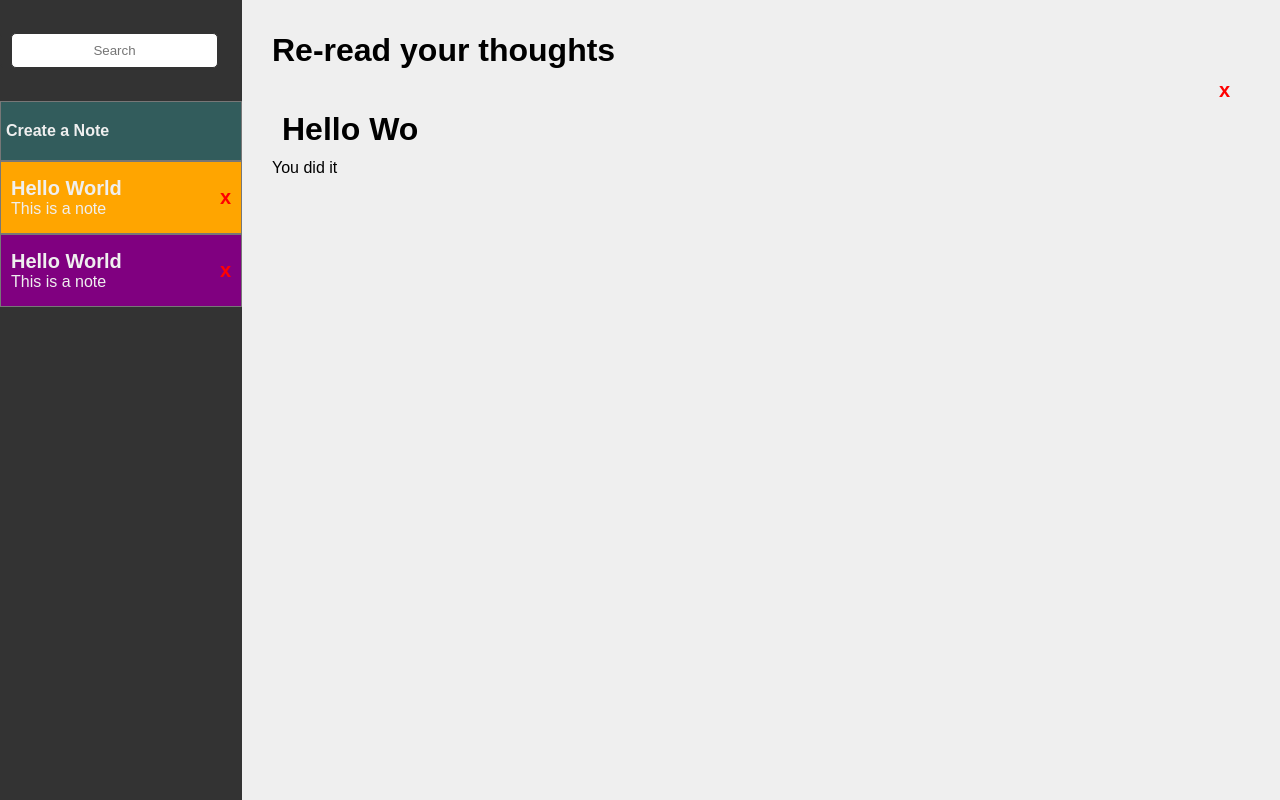
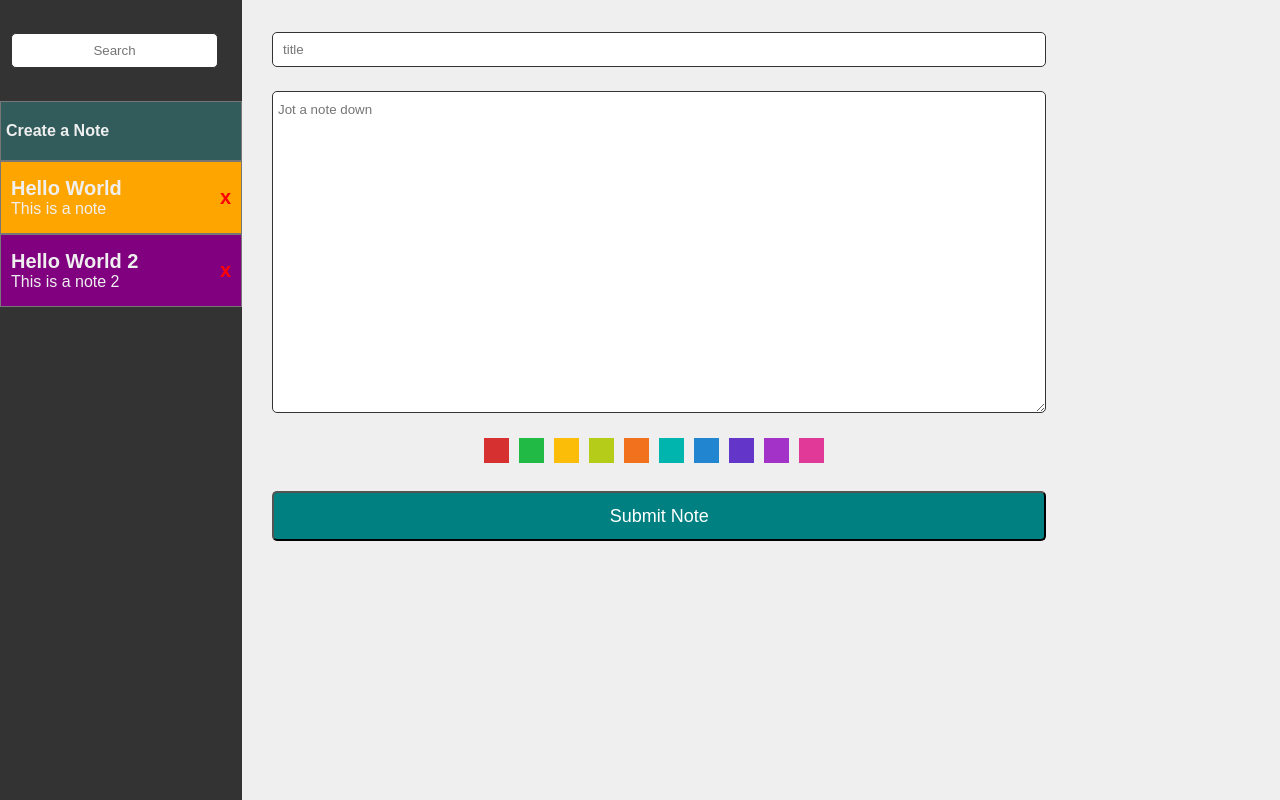
Before and after one commit to CihatKOCAK/Notes-App-Redux, a React (Create React App) app: page / in a window 1280 px wide. Built offline with nearby package versions, Linux system fonts and the light colour scheme.

Commit message:
filter-ok

```diff
--- a/src/components/NoteCards.js
+++ b/src/components/NoteCards.js
@@ -1,19 +1,23 @@
 import React from "react";
 import { useDispatch, useSelector } from "react-redux";
-import { showNote } from "../features/notes/notesSlice";
+import { showNote,deleteNote } from "../features/notes/notesSlice";
 
 export default function NoteCards() {
   const items = useSelector((state) => state.notes.items);
   const dispatch = useDispatch();
-  console.log(items);
+//delete dont work
+  const handleDelete = () => {
+    dispatch(deleteNote({ id: showNote.selectedID }));
+    dispatch(showNote({ state: false, index: 0 }));
+  };
   return (
     <>
-      {items.length >1 && items.map((item) => (
+      {items && items.map((item,index) => (
         <div
           className="stored-notes"
           style={{ backgroundColor: item.color }}
-          key={item.id}
-          onClick = {() => dispatch(showNote(true))}
+          key={index}
+          onClick = {() => dispatch(showNote({state:true, index:index, selectedID:item.id}))}
         >
           <div>
             <h2 id="note-title">
@@ -28,7 +32,7 @@ export default function NoteCards() {
             </p>
           </div>
 
-          <p className="delete-note">x</p>
+          <p className="delete-note" onClick={() =>handleDelete()}>x</p>
         </div>
       ))}
     </>
--- a/src/components/NoteContainer.js
+++ b/src/components/NoteContainer.js
@@ -1,42 +1,53 @@
 import React, { useEffect, useState } from "react";
 import Colors from "./Colors";
-import { useSelector } from "react-redux";
-import { useDispatch } from "react-redux";
-import { addNote } from "../features/notes/notesSlice";
+import { useSelector, useDispatch, showNote } from "react-redux";
+import { addNote, deleteNote } from "../features/notes/notesSlice";
 import { nanoid } from "nanoid";
 
 export default function NoteContainer() {
   const showNote = useSelector((state) => state.notes.showNote);
+  const notes = useSelector((state) => state.notes.items);
   const dispatch = useDispatch();
-  const [color, setColor] = useState("red");
+  const [color, setColor] = useState("");
   const [title, setTitle] = useState("");
   const [content, setContent] = useState("");
 
   const handleSubmit = (e) => {
     e.preventDefault();
-    dispatch(addNote({ id: nanoid(), title, content, color }));
-    setTitle("");
-    setContent("");
+    dispatch( addNote({ id: nanoid(), title, content, color }) );
+
   };
 
-  // useEffect(() => {
-  //   if (showNote) {
-  //     setTitle(showNote.title);
-  //     setContent(showNote.content);
-  //     setColor(showNote.color);
-  //   }
-  // }, [showNote]);
+  const handleDelete = () => {
+    dispatch(deleteNote({ id: showNote.selectedID }));
+    dispatch(showNote({ state: false, index: 0 }));
+  };
+
+  //update yapılacak
+  useEffect(() => {
+    if (showNote.state) {
+      setTitle(notes[showNote.index].title);
+      setContent(notes[showNote.index].content);
+      setColor(notes[showNote.index].color);
+    } else {
+      setTitle("");
+      setContent("");
+      setColor("");
+    }
+  }, [showNote.index]);
 
   return (
     <div className="note-container">
-      {showNote ? (
+      {showNote.state ? (
         <>
           <h1>Re-read your thoughts</h1>
           <div className="head-read-container">
-            <h1>Hello Wo</h1>
-            <p className="close">x</p>
+            <h1>{title}</h1>
+            <p className="close" onClick={handleDelete}>
+              x
+            </p>
           </div>
-          <p id="read-note-content">You did it</p>
+          <p id="read-note-content">{content}</p>
         </>
       ) : (
         <form className="note-container" onSubmit={handleSubmit}>
--- a/src/components/Search.js
+++ b/src/components/Search.js
@@ -1,9 +1,17 @@
-import React from 'react'
+import React from "react";
+import { useDispatch } from "react-redux";
+import { filterNotes } from "../features/notes/notesSlice";
+export default function Search() {
+  const dispatch = useDispatch();
 
-export default function Search() {
+  const handleSearch = (e) => {
+    dispatch(filterNotes(e.target.value));
+
+  };
+
   return (
-    <div className='search-bar'>
-            <input type="text" placeholder="Search" />
-        </div>
-  )
+    <div className="search-bar">
+      <input onChange={handleSearch} type="text" placeholder="Search" />
+    </div>
+  );
 }
--- a/src/features/notes/notesSlice.js
+++ b/src/features/notes/notesSlice.js
@@ -3,41 +3,62 @@ import { createSlice } from "@reduxjs/toolkit";
 export const notesSlice = createSlice({
   name: "notes",
   initialState: {
-    items: [ {
-      id: 1,
+    items: [
+      {
+        id: "1",
         title: "Hello World",
         content: "This is a note",
         color: "orange",
       },
       {
-      id: 2,
-      title: "Hello World",
-      content: "This is a note",
+        id: "2a",
+        title: "Hello World 2",
+        content: "This is a note 2",
         color: "purple",
       },
     ],
-    showNote: true,
+    showNote: {
+      state: false,
+      index: 0,
+    },
   },
   reducers: {
     addNote: (state, action) => {
       state.items.push(action.payload);
-      console.log(state.items);
     },
     deleteNote: (state, action) => {
-      state.items.splice(action.payload, 1);
+      state.items = state.items.filter((item) => item.id !== action.payload.id);
+      console.log(state.items);
     },
     showNote: (state, action) => {
       state.showNote = action.payload;
     },
     filterNotes: (state, action) => {
+      //deleted state items -> use localstore
+      if (action.payload === "") {
+        state.items = state.items;
+      } else {
+        state.items = state.items.filter((item) =>
+          item.title.toLowerCase().includes(action.payload.toLowerCase())
+        );
+      }
+
+    },
+    selectedNote: (state, action) => {
       state.items = action.payload;
     },
-    selectedNote: (state, action) => {
+    updateNote: (state, action) => {
       state.items = action.payload;
     },
   },
 });
 
-export const { addNote, deleteNote, showNote, filterNotes } =
-  notesSlice.actions;
+export const {
+  addNote,
+  deleteNote,
+  showNote,
+  filterNotes,
+  updateNote,
+  removeNote,
+} = notesSlice.actions;
 export default notesSlice.reducer;
```
Lines whose indentation alone changed are shown as unchanged.
